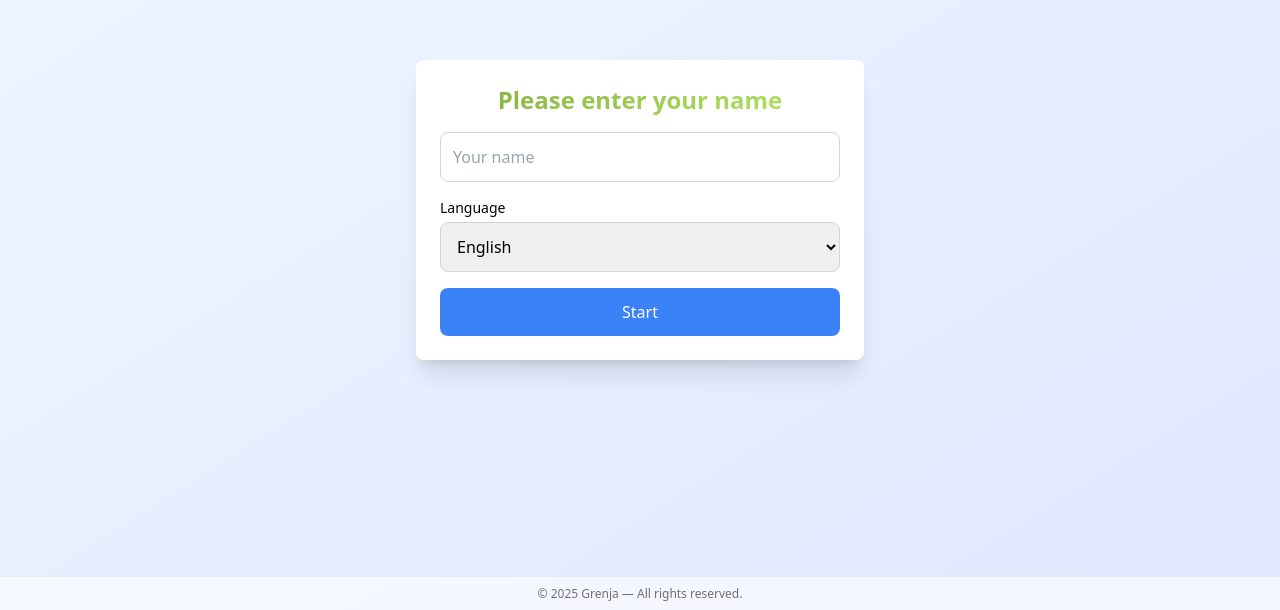
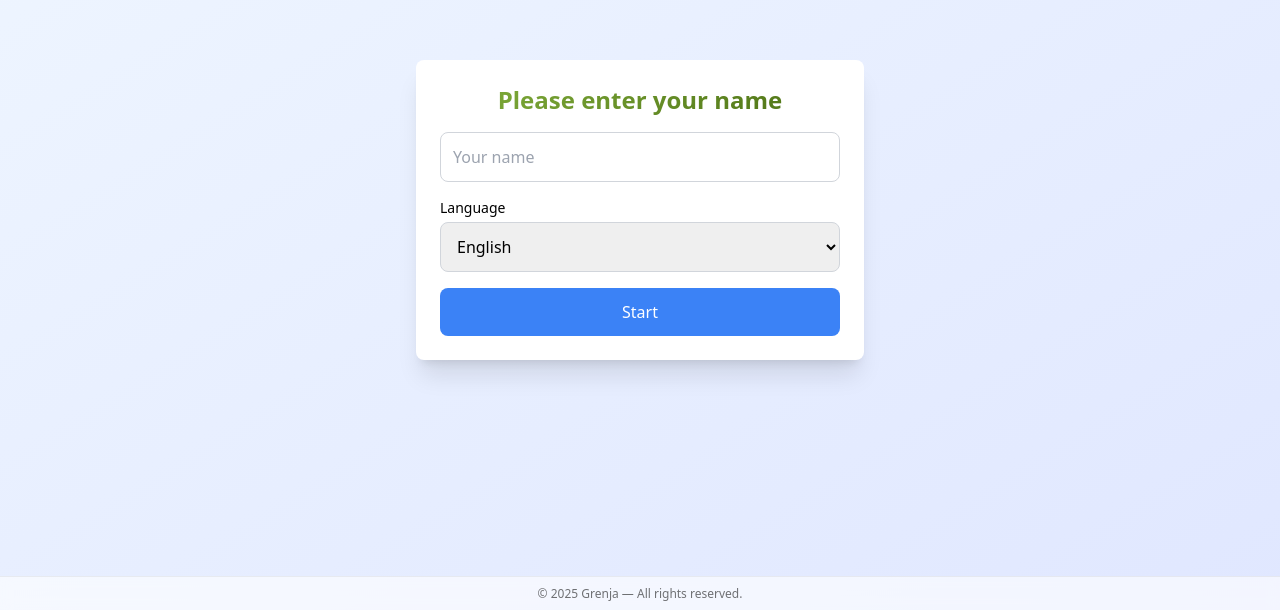
Before and after one commit to Gr3nja/P2PChat_ver1.05-, a plain HTML site: page index.html in a window 1280 px wide. Shown: the part 190-800 px from the top of the page. Drawn offline with nearby package versions, Linux system fonts and the light colour scheme.

Commit message:
Update style.css

```diff
--- a/style.css
+++ b/style.css
@@ -67,7 +67,7 @@ body {
 }
 
 .gradient-bg {
-  background: linear-gradient(135deg, #82af3c 0%, #b7e66c 100%);
+  background: linear-gradient(135deg, #82af3c 0%, #4c7014 100%);
 }
 
 .glass-effect {
```
